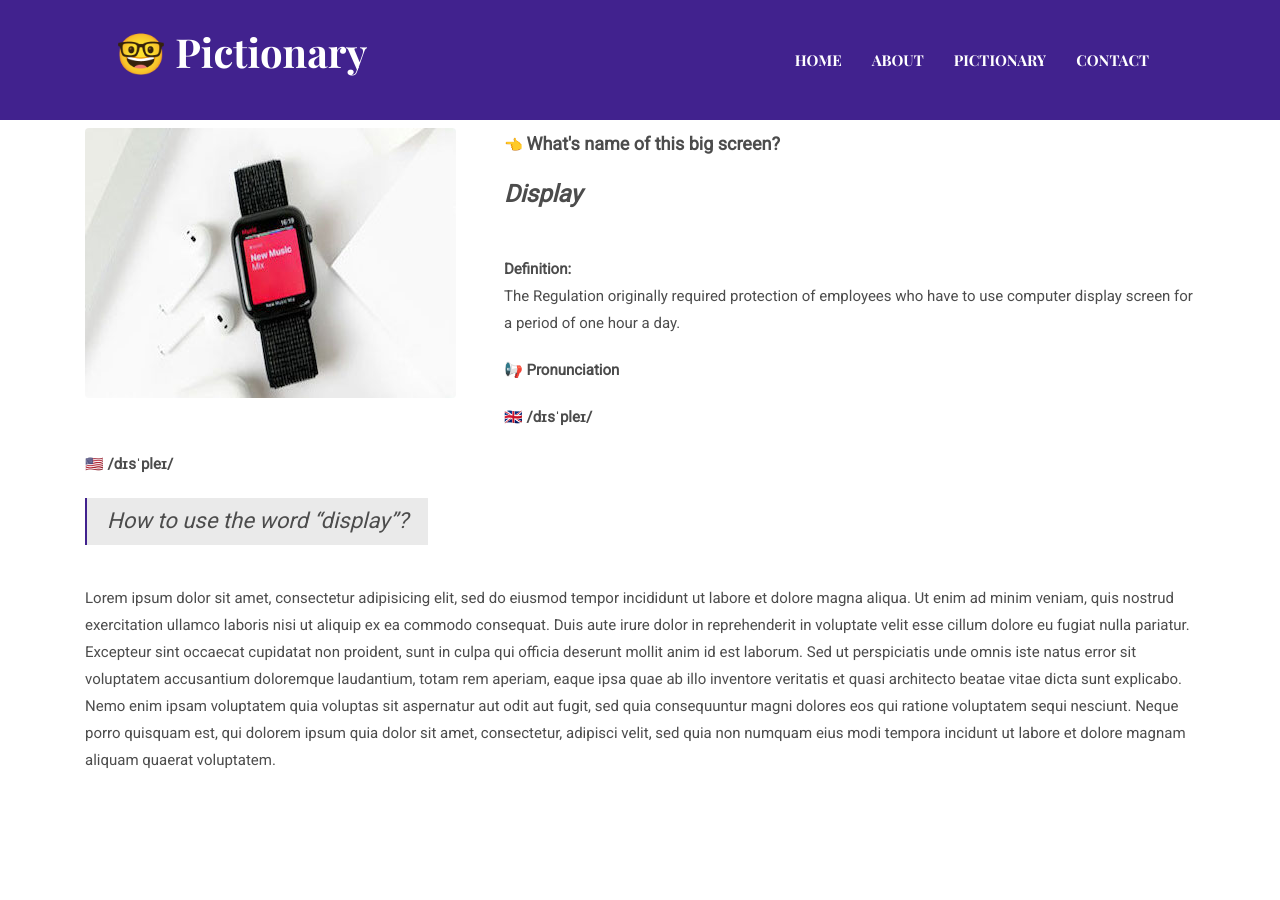
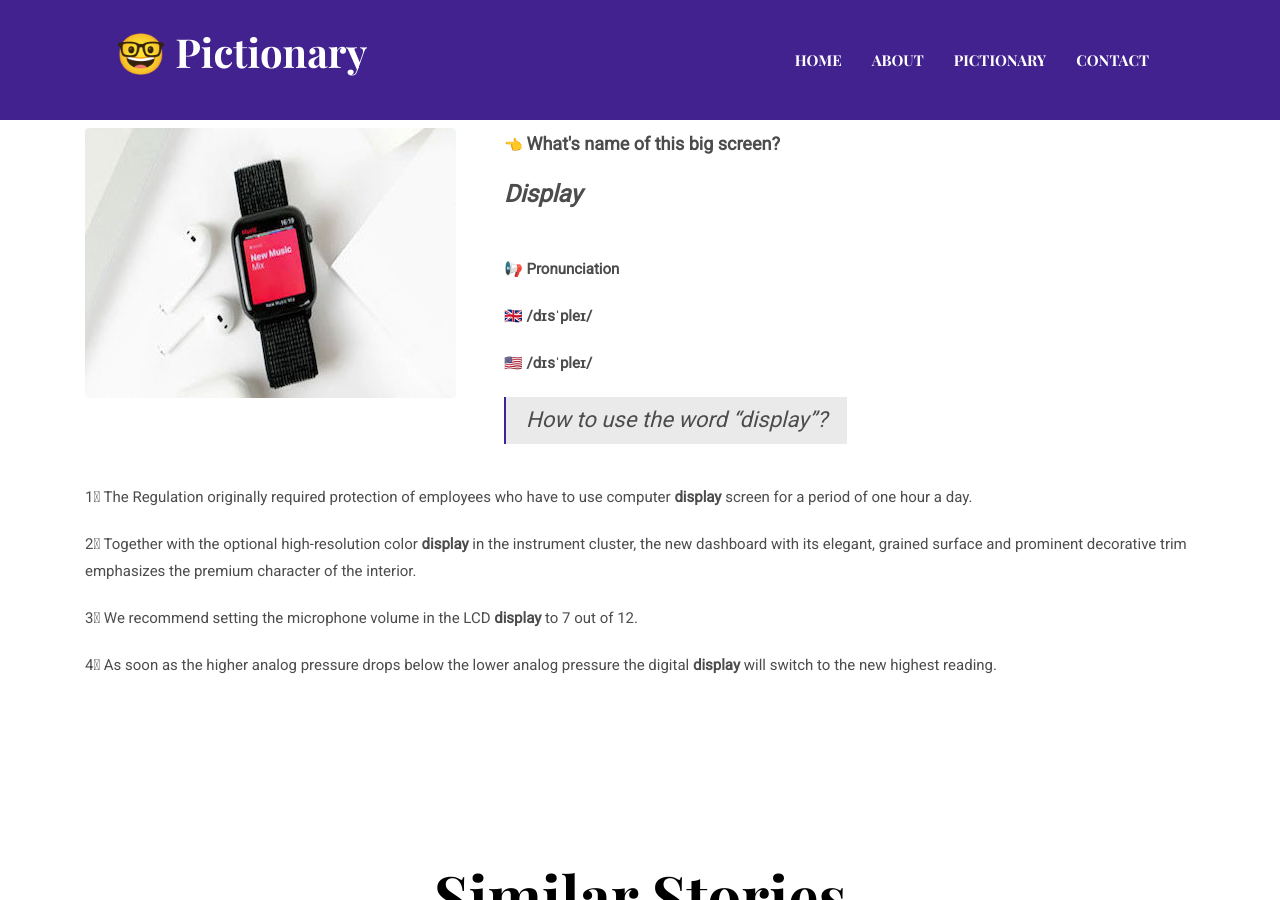
Before and after one commit to a1g5/a1g5.github.io, a Jekyll site: the page built from _posts/2023-02-20-display.markdown, in a window 1280 px wide and 900 px high, scrolled down 595 px. Built offline with Jekyll 4.4.1, drawn with Linux system fonts in a browser that asks for light colours.

Commit message:
Update 2023-02-20-display.markdown

```diff
--- a/_posts/2023-02-20-display.markdown
+++ b/_posts/2023-02-20-display.markdown
@@ -10,9 +10,6 @@
 
 <font size="5"> <i> <B> Display  </B> </i> </font> <br>
 
-<B>Definition: </B> <br> The Regulation originally required protection of employees who have to use computer display screen for a period of one hour a day.
-
-
 📢 <B>Pronunciation</B>
 
 🇬🇧  <B>/dɪsˈpleɪ/</B>
@@ -22,6 +19,13 @@
 
 
 
+
 > How to use the word "display"?
 
-Lorem ipsum dolor sit amet, consectetur adipisicing elit, sed do eiusmod tempor incididunt ut labore et dolore magna aliqua. Ut enim ad minim veniam, quis nostrud exercitation ullamco laboris nisi ut aliquip ex ea commodo consequat. Duis aute irure dolor in reprehenderit in voluptate velit esse cillum dolore eu fugiat nulla pariatur. Excepteur sint occaecat cupidatat non proident, sunt in culpa qui officia deserunt mollit anim id est laborum. Sed ut perspiciatis unde omnis iste natus error sit voluptatem accusantium doloremque laudantium, totam rem aperiam, eaque ipsa quae ab illo inventore veritatis et quasi architecto beatae vitae dicta sunt explicabo. Nemo enim ipsam voluptatem quia voluptas sit aspernatur aut odit aut fugit, sed quia consequuntur magni dolores eos qui ratione voluptatem sequi nesciunt. Neque porro quisquam est, qui dolorem ipsum quia dolor sit amet, consectetur, adipisci velit, sed quia non numquam eius modi tempora incidunt ut labore et dolore magnam aliquam quaerat voluptatem.
+1⃣️ The Regulation originally required protection of employees who have to use computer <B>display</B> screen for a period of one hour a day. <br>
+
+2⃣️ Together with the optional high-resolution color <B>display</B> in the instrument cluster, the new dashboard with its elegant, grained surface and prominent decorative trim emphasizes the premium character of the interior. <br>
+
+3⃣️ We recommend setting the microphone volume in the LCD <B>display</B> to 7 out of 12.<br>
+
+4⃣️ As soon as the higher analog pressure drops below the lower analog pressure the digital <B>display</B> will switch to the new highest reading. <br>
```
